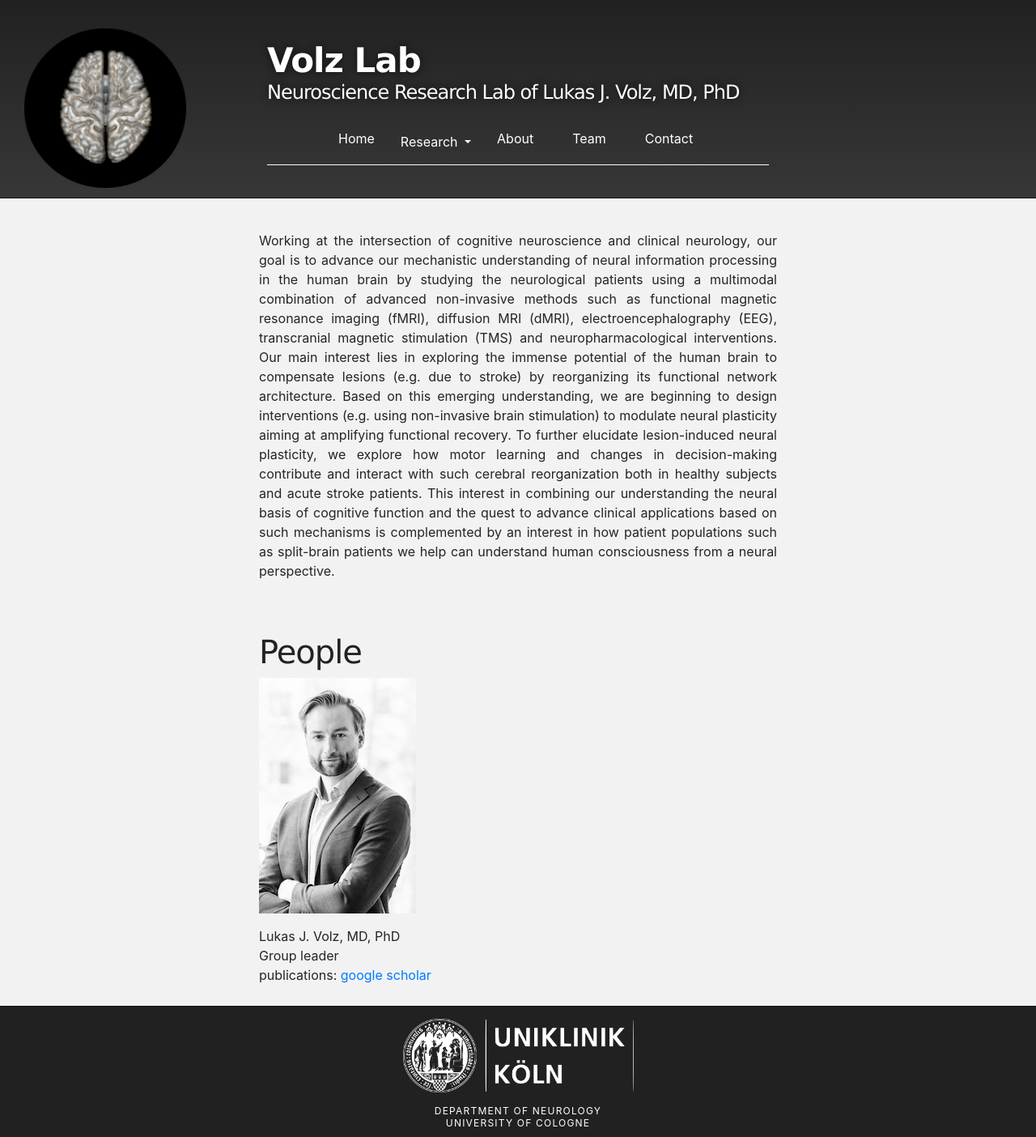
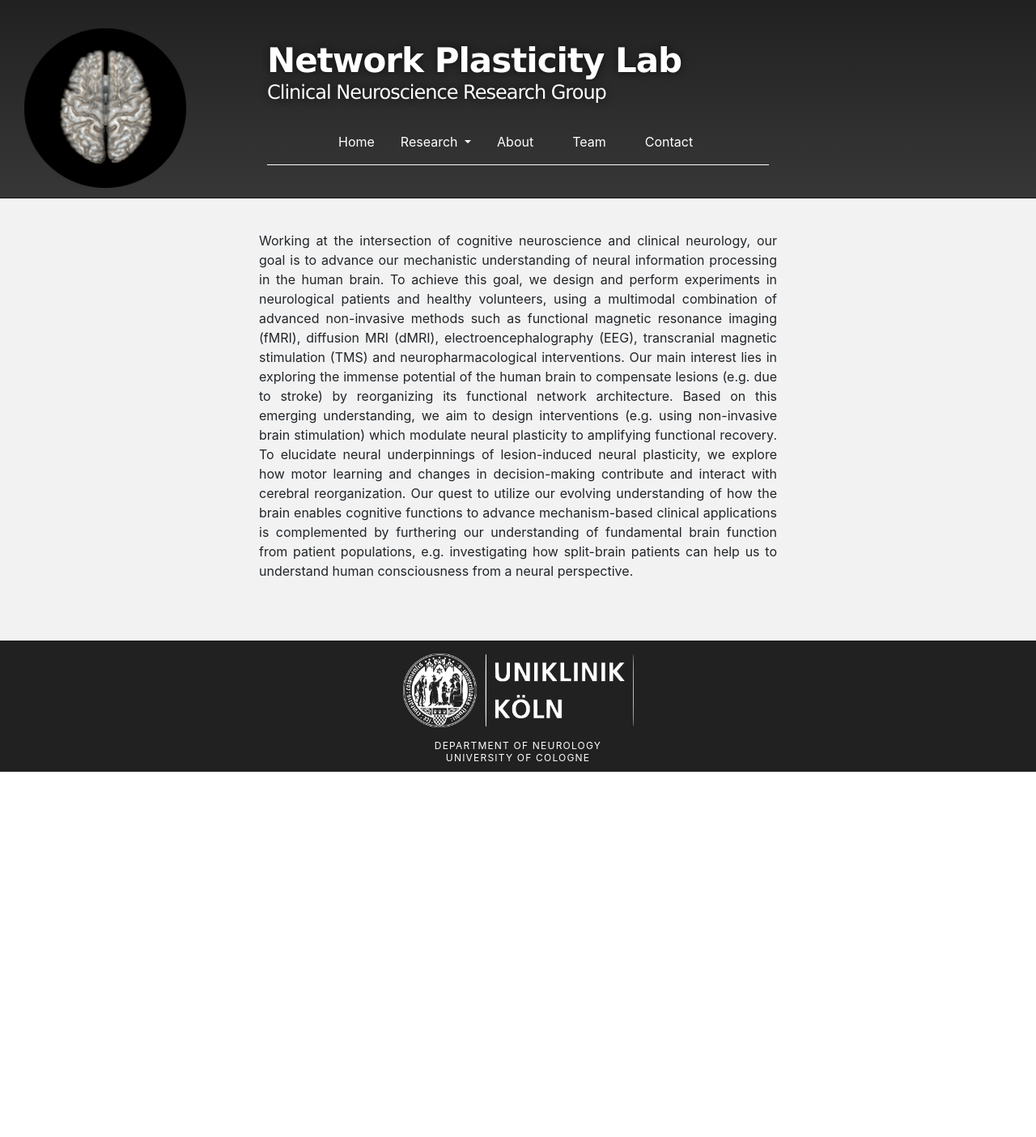
Before and after one commit to lvolz/lvolz.github.io, a Jekyll site: the page built from about.md, in a window 1280 px wide. Shown: the whole page at 81% size. Built offline with Jekyll 4.4.1, drawn with Linux system fonts in a browser that asks for light colours; our own code applies the rules of GitHub Pages for plain Markdown files; after the commit the page ends 953 px from its top, so only the background shows below that.

Commit message:
fix nav bar

```diff
--- a/_config.yml
+++ b/_config.yml
@@ -1,5 +1,5 @@
 theme: jekyll-theme-slate
-title: Volz Lab
-description: Neuroscience Research Lab of Lukas J. Volz, MD, PhD
+title: Network Plasticity Lab
+description: Clinical Neuroscience Research Group
 show_downloads: false
 google_analytics:
--- a/_includes/nav.html
+++ b/_includes/nav.html
@@ -4,7 +4,7 @@
   </button>
 
   <div class="collapse navbar-collapse" id="navbarSupportedContent">
-    <ul class="navbar-nav mr-auto">
+    <ul class="navbar-nav mr-auto lv_nav_list">
       {% for nav in site.data.nav %}
         {% if nav.subcategories != null %}
           <li class="nav-item dropdown">
--- a/_sass/lvolz.scss
+++ b/_sass/lvolz.scss
@@ -43,8 +43,11 @@ text-align:justify;
 }
 
 .lv-nav{
-  border-bottom: 1px solid white;
+    border-bottom: 1px solid white;
+}
 
+.lv_nav_list{
+  display: contents !important;
 }
 
 .lv-dropdown-item{
--- a/about.md
+++ b/about.md
@@ -1,10 +1,3 @@
-Working at the intersection of cognitive neuroscience and clinical neurology, our goal is to advance our mechanistic understanding of neural information processing in the human brain by studying the neurological patients using a multimodal combination of advanced non-invasive methods such as functional magnetic resonance imaging (fMRI), diffusion MRI (dMRI), electroencephalography (EEG), transcranial magnetic stimulation (TMS) and neuropharmacological interventions. Our main interest lies in exploring the immense potential of the human brain to compensate lesions (e.g. due to stroke) by reorganizing its functional network architecture. Based on this emerging understanding, we are beginning to design interventions (e.g. using non-invasive brain stimulation) to modulate neural plasticity aiming at amplifying functional recovery. To further elucidate lesion-induced neural plasticity, we explore how motor learning and changes in decision-making contribute and interact with such cerebral reorganization both in healthy subjects and acute stroke patients. This interest in combining our understanding the neural basis of cognitive function and the quest to advance clinical applications based on such mechanisms is complemented by an interest in how patient populations such as split-brain patients we help can understand human consciousness from a neural perspective.<br/>
+Working at the intersection of cognitive neuroscience and clinical neurology, our goal is to advance our mechanistic understanding of neural information processing in the human brain. To achieve this goal, we design and perform experiments in neurological patients and healthy volunteers, using a multimodal combination of advanced non-invasive methods such as functional magnetic resonance imaging (fMRI), diffusion MRI (dMRI), electroencephalography (EEG), transcranial magnetic stimulation (TMS) and neuropharmacological interventions. Our main interest lies in exploring the immense potential of the human brain to compensate lesions (e.g. due to stroke) by reorganizing its functional network architecture. Based on this emerging understanding, we aim to design interventions (e.g. using non-invasive brain stimulation) which modulate neural plasticity to amplifying functional recovery. To elucidate neural underpinnings of lesion-induced neural plasticity, we explore how motor learning and changes in decision-making contribute and interact with cerebral reorganization. Our quest to utilize our evolving understanding of how the brain enables cognitive functions to advance mechanism-based clinical applications is complemented by furthering our understanding of fundamental brain function from patient populations, e.g. investigating how split-brain patients can help us to understand human consciousness from a neural perspective.<br/>
 <br/>
 <br/>
-
-# People
-![portrait](img/LJV_portrait.jpg "Lukas J. Volz"){: .align-left}
-
-Lukas J. Volz, MD, PhD<br/>
-Group leader<br/>
-publications: [google scholar](https://scholar.google.com/citations?user=jD4Faz4AAAAJ&hl=en&oi=ao)
```
